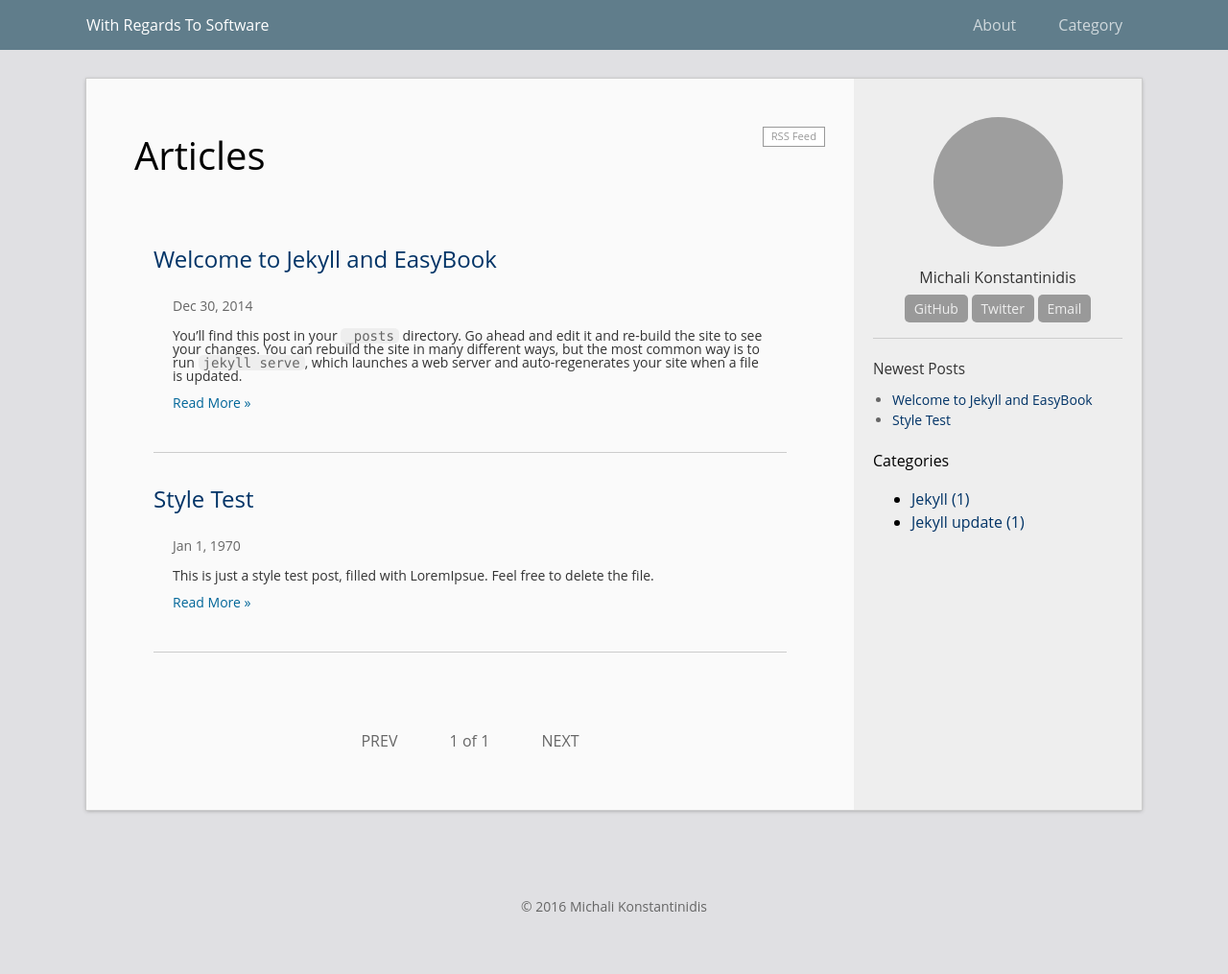
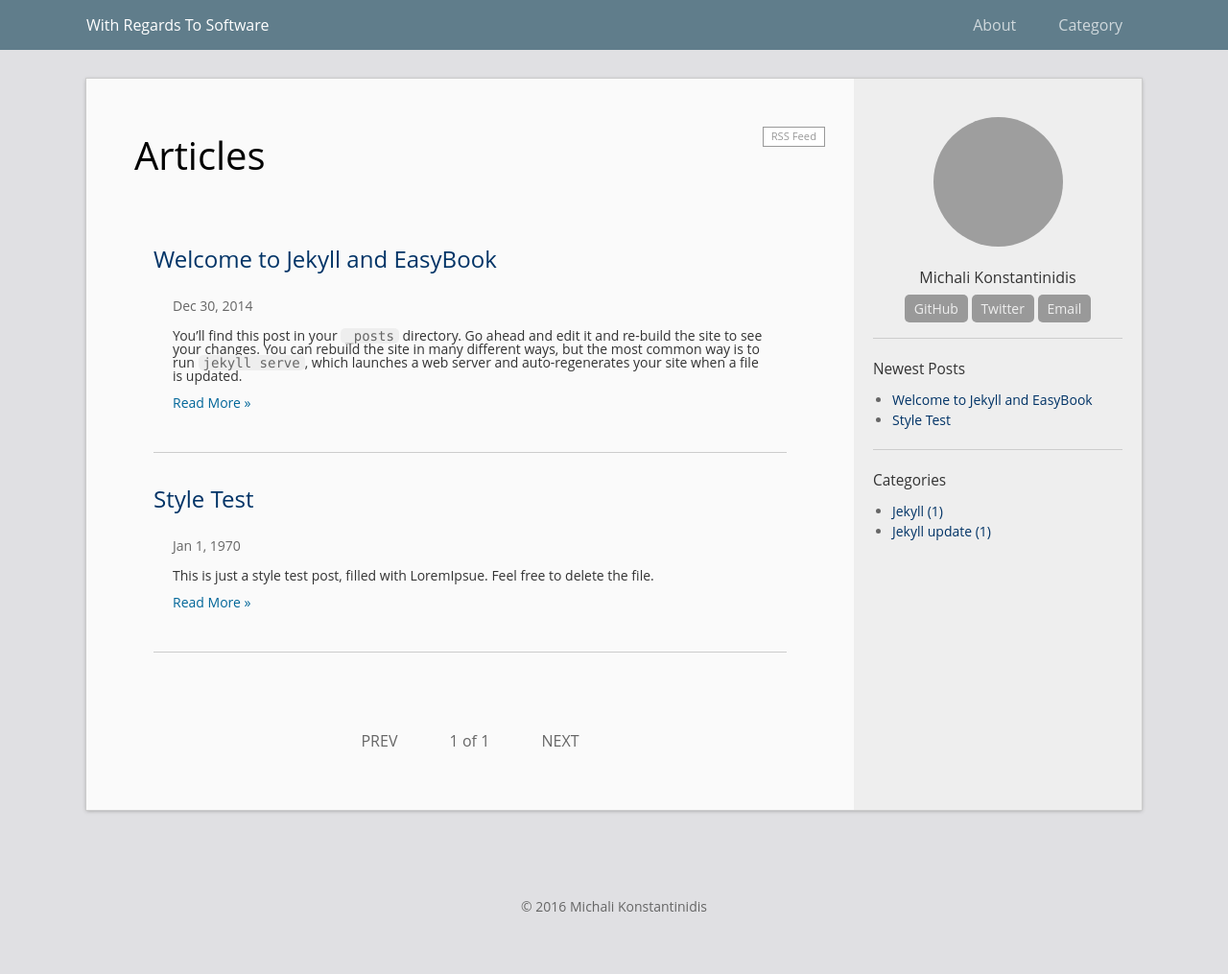
Before and after one commit to michali/blog, a Jekyll site: the page built from index.html, in a window 1280 px wide. Shown: the whole page at 96% size. Built offline with Jekyll 4.4.1, drawn with Linux system fonts in a browser that asks for light colours; the list of posts is cut into pages by our own code; grey boxes are pictures that could not be loaded.

Commit message:
Made Category list styling the same as Newest posts

```diff
--- a/_includes/sidebar.html
+++ b/_includes/sidebar.html
@@ -24,6 +24,7 @@
   </ul>
 </div>
 
+<div class="col-box">
   <div class="col-box-title">Categories</div>
   <ul class="post-list">
     {% assign category_list = site.categories %}
@@ -38,6 +39,7 @@
       {% endif %}
     {% assign category_list = nil %}
   </ul>
+</div>
 
 <div class="col-box post-toc hide">
   <div class="col-box-title">TOC</div>
```
Lines whose indentation alone changed are shown as unchanged.
